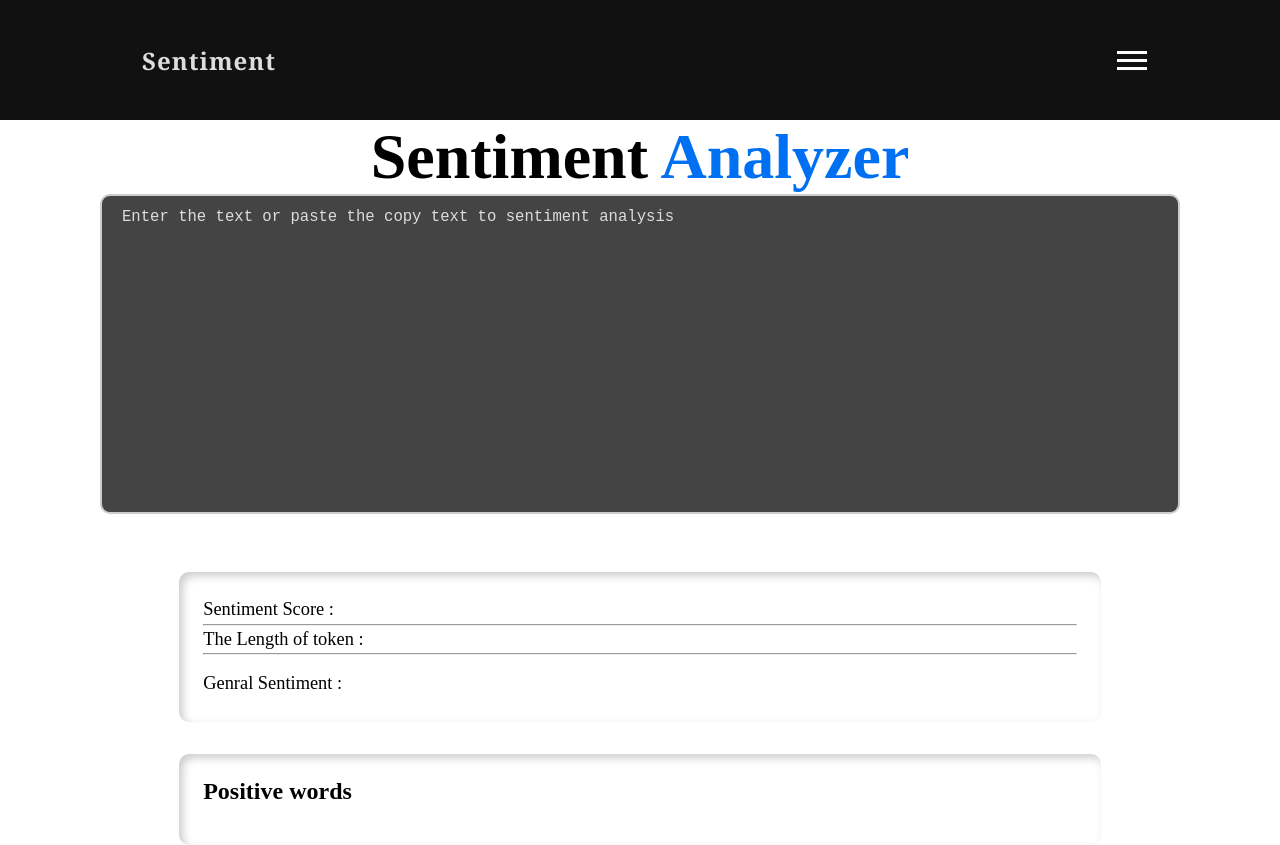
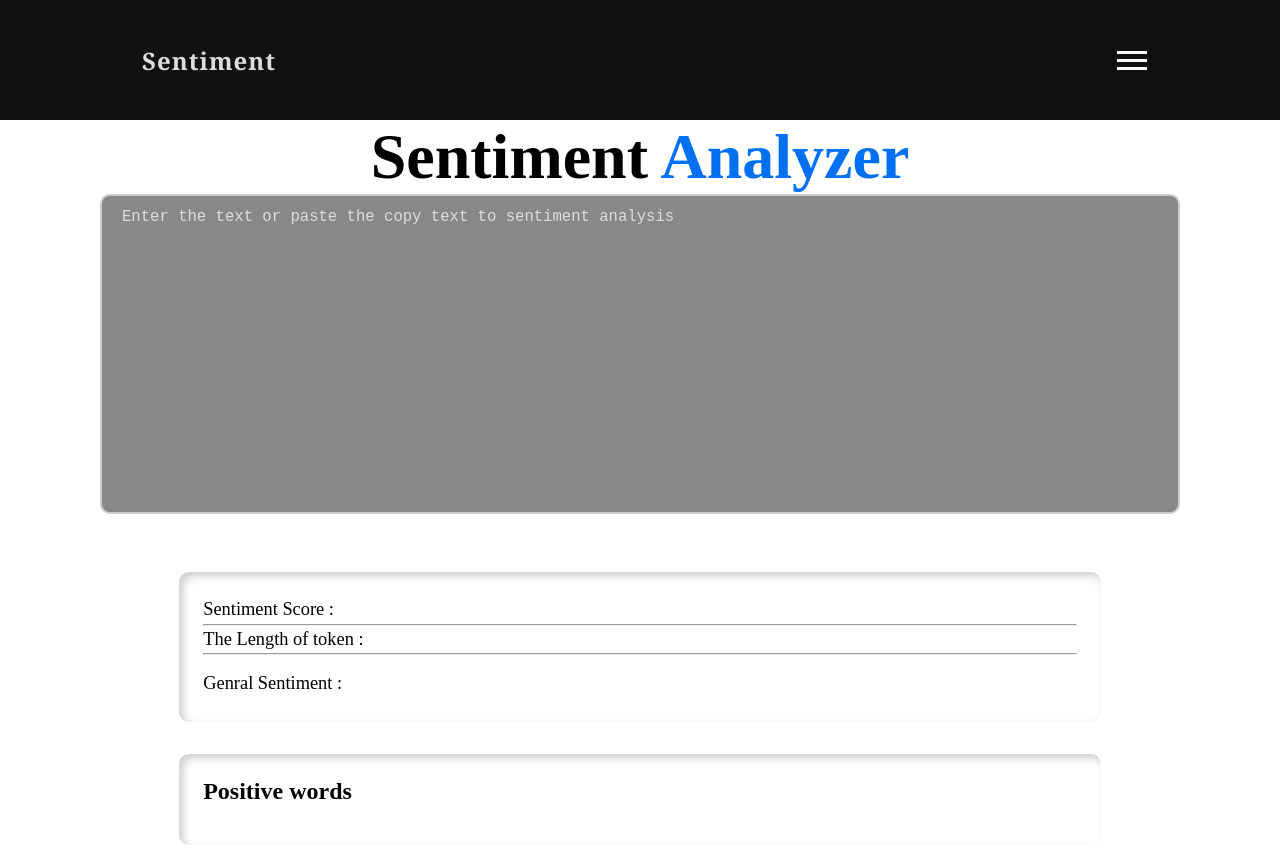
Before and after one commit to Abhisekpndy17/sentiment, a Next.js app: page / in a window 1280 px wide. Shown: the top 845 px of the page. Built offline with nearby package versions, Linux system fonts and the light colour scheme; what sentiment would draw is missing.

Commit message:
update styling

```diff
--- a/styles/globals.css
+++ b/styles/globals.css
@@ -35,15 +35,16 @@ textarea {
   padding: 12px 20px;
   box-sizing: border-box;
   border: 2px solid #ccc;
+  color: #fff;
   border-radius: 10px;
   outline: none;
-  background-color: #444;
+  background-color: #888;
   font-size: 1em;
   resize: none;
 }
 .nav-menu {
   background-color: #111;
-  width: 20rem;
+  width: 15rem;
   height: 100vh;
   display: flex;
   flex-flow: column;
@@ -51,15 +52,11 @@ textarea {
   position: fixed;
   top: 0;
   right: -100%;
-  clip-path: circle(100px at 90% -10%);
-  -webkit-clip-path: circle(100px at 90% -10%);
   transition: .5s;
 }
 
 .nav-menu.active {
   right: 0;
-  clip-path: circle(1000px at 90% -10%);
-  -webkit-clip-path: circle(1000px at 90% -10%);
   transition: 1s;
 }
 
```
